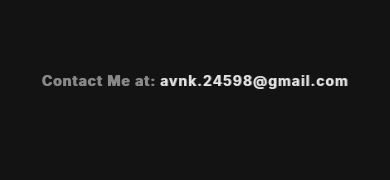
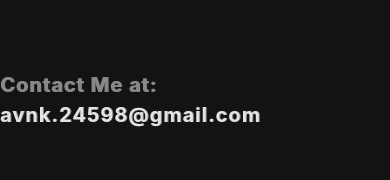
Before and after one commit to avnk-342/portfolio, a React (Vite) app in the folder vite-client/: page / in a window 390 px wide. Shown: the part 868-1048 px from the top of the page. Built offline with nearby package versions, Linux system fonts and the light colour scheme; no server answers; the database is empty.

Commit message:
fixed responsiveness issues

```diff
--- a/vite-client/src/components/Footer/Footer.css
+++ b/vite-client/src/components/Footer/Footer.css
@@ -32,9 +32,9 @@
     width: 30%;
 }
 
-@media screen and (max-width:412px) {
+@media screen and (max-width:680px) {
     .main-up > p{
-        font-size: 14px;
+        font-size: 20px;
     }
 
 }
--- a/vite-client/src/components/proj/Project.css
+++ b/vite-client/src/components/proj/Project.css
@@ -18,7 +18,8 @@
 .col{
     border: 1px solid white;
     margin: 20px;
-    max-width: 640px;
+    width: 640px;
+    height: 540px;
     display: flex;
     flex-direction: column;
     justify-content: center;
@@ -29,7 +30,6 @@
 .col:hover{
     transform: scale(1.03);
 }
-
 
 .col > h4{
     font-size: 24px;
@@ -53,6 +53,7 @@
 .project_links:hover{
     color: wheat;
 }
+
 .heading-project{
     font-size: 92px;
     background: linear-gradient(to right, #FF206E, #FBFF12);
@@ -60,7 +61,6 @@
     -webkit-background-clip: text;
     background-clip:text ;
     padding: 20px;
-
 }
 
 /* 1374 x 915 */
@@ -72,7 +72,7 @@
 
 }
 
-@media screen and (max-width: 412px) {
+@media screen and (max-width: 680px) {
     .heading-project{
         font-size: 45px;
     }
@@ -94,5 +94,7 @@
 
     .col{
         overflow: hidden;
+        width: 330px;
+        height: 300px;
     }
 }
```
